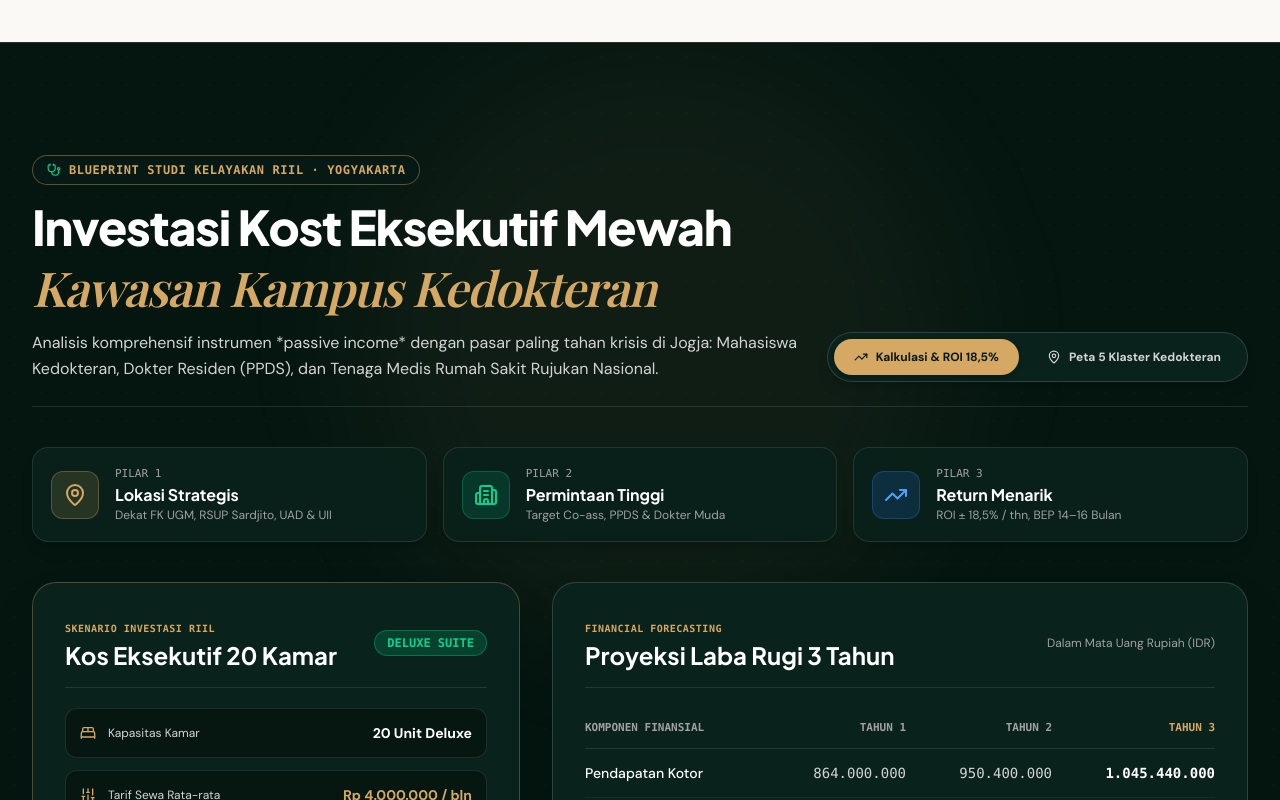
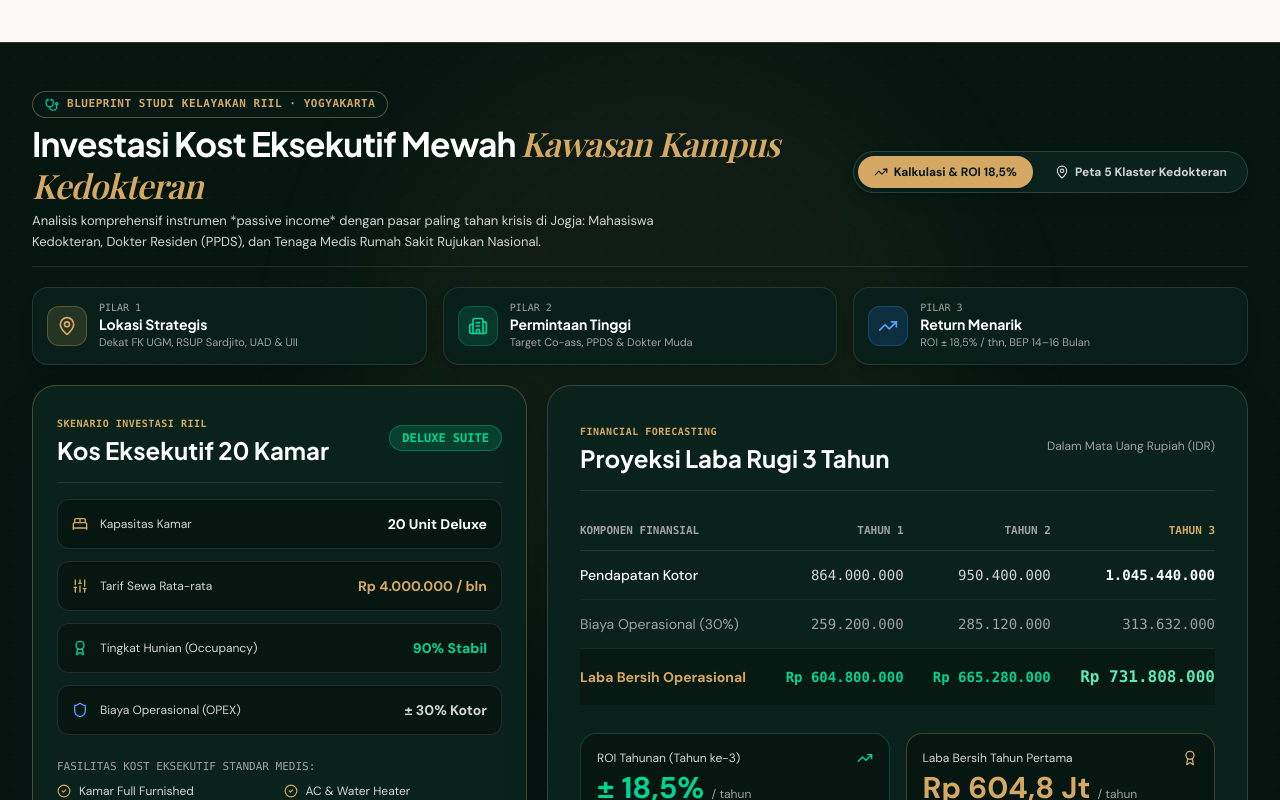
Before and after one commit to kanjengadipati/jogja-investor-club, a Next.js app: page / in a window 1280 px wide. Shown: the part 1660-2460 px from the top of the page. Built offline with nearby package versions, Linux system fonts and the light colour scheme.

Commit message:
style: optimize space utilization in MedicalCampusCaseStudy section

```diff
--- a/src/components/MedicalCampusCaseStudy.tsx
+++ b/src/components/MedicalCampusCaseStudy.tsx
@@ -118,27 +118,27 @@ export const MedicalCampusCaseStudy: React.FC<MedicalCampusCaseStudyProps> = ({
   };
 
   return (
-    <section id="studi-kasus-kedokteran" className="py-20 lg:py-28 bg-[#051611] text-white relative overflow-hidden border-t border-[#d5a864]/20">
+    <section id="studi-kasus-kedokteran" className="py-8 sm:py-10 lg:py-12 bg-[#051611] text-white relative overflow-hidden border-t border-[#d5a864]/20">
       {/* Background Ambience */}
       <div className="absolute top-0 right-1/4 w-[600px] h-[600px] bg-[#d5a864]/5 rounded-full blur-3xl pointer-events-none" />
       <div className="absolute bottom-0 left-10 w-[500px] h-[500px] bg-emerald-600/5 rounded-full blur-3xl pointer-events-none" />
       <div className="absolute inset-0 bg-[radial-gradient(#d5a864_1px,transparent_1px)] [background-size:28px_28px] opacity-[0.03] pointer-events-none" />
 
-      <div className="relative max-w-7xl mx-auto px-4 sm:px-6 lg:px-8 space-y-10">
+      <div className="relative max-w-[1400px] mx-auto px-4 sm:px-6 lg:px-8 space-y-4 lg:space-y-5">
 
         {/* Section Top Header & Banner */}
-        <div className="flex flex-col lg:flex-row lg:items-end justify-between gap-6 pb-6 border-b border-white/10">
-          <div className="space-y-3">
-            <div className="inline-flex items-center gap-2 text-xs font-mono font-bold uppercase tracking-wider text-[#d5a864] bg-[#071914] border border-[#d5a864]/40 px-3.5 py-1.5 rounded-full shadow-inner">
+        <div className="flex flex-col lg:flex-row lg:items-center justify-between gap-4 pb-3.5 border-b border-white/10">
+          <div className="space-y-1 flex-1">
+            <div className="inline-flex items-center gap-2 text-[11px] font-mono font-bold uppercase tracking-wider text-[#d5a864] bg-[#071914] border border-[#d5a864]/40 px-3 py-1 rounded-full shadow-inner">
               <Stethoscope className="w-3.5 h-3.5 text-emerald-400" />
               <span>BLUEPRINT STUDI KELAYAKAN RIIL · YOGYAKARTA</span>
             </div>
 
             <h2
-              className="text-3xl sm:text-4xl lg:text-5xl font-extrabold text-white tracking-tight leading-tight"
+              className="text-xl sm:text-2xl lg:text-[1.85rem] xl:text-[2.1rem] font-bold text-white tracking-tight leading-tight"
               style={{ fontFamily: 'var(--font-plus-jakarta), system-ui' }}
             >
-              Investasi Kost Eksekutif Mewah <br className="hidden sm:inline" />
+              Investasi Kost Eksekutif Mewah{' '}
               <span
                 className="font-normal italic text-[#d5a864]"
                 style={{ fontFamily: 'var(--font-playfair), Georgia, serif' }}
@@ -147,19 +147,19 @@ export const MedicalCampusCaseStudy: React.FC<MedicalCampusCaseStudyProps> = ({
               </span>
             </h2>
 
-            <p className="text-sm sm:text-base text-neutral-300 max-w-3xl leading-relaxed font-light">
+            <p className="text-xs sm:text-[13px] text-neutral-300 max-w-2xl leading-relaxed font-light">
               Analisis komprehensif instrumen *passive income* dengan pasar paling tahan krisis di Jogja:
               Mahasiswa Kedokteran, Dokter Residen (PPDS), dan Tenaga Medis Rumah Sakit Rujukan Nasional.
             </p>
           </div>
 
           {/* Tab Switcher: Finansial vs Peta Klaster */}
-          <div className="flex items-center gap-2 bg-[#09221b] p-1.5 rounded-full border border-white/15 shrink-0 self-start lg:self-auto shadow-lg">
+          <div className="flex items-center gap-1.5 bg-[#09221b] p-1 rounded-full border border-white/15 shrink-0 shadow-lg">
             <button
               onClick={() => setActiveTab('financial')}
-              className={`px-5 py-2.5 rounded-full text-xs font-bold transition-all flex items-center gap-2 cursor-pointer ${
+              className={`px-4 py-2 rounded-full text-xs font-bold transition-all flex items-center gap-1.5 cursor-pointer ${
                 activeTab === 'financial'
-                  ? 'bg-[#d5a864] text-[#071914] shadow-md'
+                  ? 'bg-[#d5a864] text-[#071914] shadow-md font-extrabold'
                   : 'text-neutral-300 hover:text-white'
               }`}
             >
@@ -169,9 +169,9 @@ export const MedicalCampusCaseStudy: React.FC<MedicalCampusCaseStudyProps> = ({
 
             <button
               onClick={() => setActiveTab('spatial')}
-              className={`px-5 py-2.5 rounded-full text-xs font-bold transition-all flex items-center gap-2 cursor-pointer ${
+              className={`px-4 py-2 rounded-full text-xs font-bold transition-all flex items-center gap-1.5 cursor-pointer ${
                 activeTab === 'spatial'
-                  ? 'bg-[#d5a864] text-[#071914] shadow-md'
+                  ? 'bg-[#d5a864] text-[#071914] shadow-md font-extrabold'
                   : 'text-neutral-300 hover:text-white'
               }`}
             >
@@ -182,51 +182,51 @@ export const MedicalCampusCaseStudy: React.FC<MedicalCampusCaseStudyProps> = ({
         </div>
 
         {/* 3 Key Selling Metrics Pills */}
-        <div className="grid grid-cols-1 sm:grid-cols-3 gap-4">
-          <div className="bg-[#09221b]/90 border border-white/10 rounded-2xl p-4.5 flex items-center gap-4 shadow-lg">
-            <div className="w-12 h-12 rounded-xl bg-[#d5a864]/15 border border-[#d5a864]/30 flex items-center justify-center text-[#d5a864] shrink-0">
-              <MapPin className="w-6 h-6" />
+        <div className="grid grid-cols-1 sm:grid-cols-3 gap-3 sm:gap-4">
+          <div className="bg-[#09221b]/90 border border-white/10 rounded-2xl p-3 sm:p-3.5 flex items-center gap-3 shadow-lg">
+            <div className="w-10 h-10 rounded-xl bg-[#d5a864]/15 border border-[#d5a864]/30 flex items-center justify-center text-[#d5a864] shrink-0">
+              <MapPin className="w-5 h-5" />
             </div>
             <div>
-              <span className="text-[11px] font-mono uppercase text-neutral-400 block">Pilar 1</span>
-              <h4 className="text-base font-bold text-white">Lokasi Strategis</h4>
-              <p className="text-xs text-neutral-400">Dekat FK UGM, RSUP Sardjito, UAD &amp; UII</p>
+              <span className="text-[10px] font-mono uppercase text-neutral-400 block leading-tight">Pilar 1</span>
+              <h4 className="text-xs sm:text-sm font-bold text-white leading-snug">Lokasi Strategis</h4>
+              <p className="text-[11px] text-neutral-400 leading-tight mt-0.5">Dekat FK UGM, RSUP Sardjito, UAD &amp; UII</p>
             </div>
           </div>
 
-          <div className="bg-[#09221b]/90 border border-white/10 rounded-2xl p-4.5 flex items-center gap-4 shadow-lg">
-            <div className="w-12 h-12 rounded-xl bg-emerald-500/15 border border-emerald-500/30 flex items-center justify-center text-emerald-400 shrink-0">
-              <Building2 className="w-6 h-6" />
+          <div className="bg-[#09221b]/90 border border-white/10 rounded-2xl p-3 sm:p-3.5 flex items-center gap-3 shadow-lg">
+            <div className="w-10 h-10 rounded-xl bg-emerald-500/15 border border-emerald-500/30 flex items-center justify-center text-emerald-400 shrink-0">
+              <Building2 className="w-5 h-5" />
             </div>
             <div>
-              <span className="text-[11px] font-mono uppercase text-neutral-400 block">Pilar 2</span>
-              <h4 className="text-base font-bold text-white">Permintaan Tinggi</h4>
-              <p className="text-xs text-neutral-400">Target Co-ass, PPDS &amp; Dokter Muda</p>
+              <span className="text-[10px] font-mono uppercase text-neutral-400 block leading-tight">Pilar 2</span>
+              <h4 className="text-xs sm:text-sm font-bold text-white leading-snug">Permintaan Tinggi</h4>
+              <p className="text-[11px] text-neutral-400 leading-tight mt-0.5">Target Co-ass, PPDS &amp; Dokter Muda</p>
             </div>
           </div>
 
-          <div className="bg-[#09221b]/90 border border-white/10 rounded-2xl p-4.5 flex items-center gap-4 shadow-lg">
-            <div className="w-12 h-12 rounded-xl bg-blue-500/15 border border-blue-500/30 flex items-center justify-center text-blue-400 shrink-0">
-              <TrendingUp className="w-6 h-6" />
+          <div className="bg-[#09221b]/90 border border-white/10 rounded-2xl p-3 sm:p-3.5 flex items-center gap-3 shadow-lg">
+            <div className="w-10 h-10 rounded-xl bg-blue-500/15 border border-blue-500/30 flex items-center justify-center text-blue-400 shrink-0">
+              <TrendingUp className="w-5 h-5" />
             </div>
             <div>
-              <span className="text-[11px] font-mono uppercase text-neutral-400 block">Pilar 3</span>
-              <h4 className="text-base font-bold text-white">Return Menarik</h4>
-              <p className="text-xs text-neutral-400">ROI ± 18,5% / thn, BEP 14–16 Bulan</p>
+              <span className="text-[10px] font-mono uppercase text-neutral-400 block leading-tight">Pilar 3</span>
+              <h4 className="text-xs sm:text-sm font-bold text-white leading-snug">Return Menarik</h4>
+              <p className="text-[11px] text-neutral-400 leading-tight mt-0.5">ROI ± 18,5% / thn, BEP 14–16 Bulan</p>
             </div>
           </div>
         </div>
 
         {/* TAB CONTENT 1: FINANCIAL & PROJECTION */}
         {activeTab === 'financial' && (
-          <div className="space-y-8 animate-fadeIn">
+          <div className="space-y-5 animate-fadeIn">
 
             {/* Top Row: Rincian Investasi & Skenario 20 Kamar */}
-            <div className="grid grid-cols-1 lg:grid-cols-12 gap-8 items-stretch">
+            <div className="grid grid-cols-1 lg:grid-cols-12 gap-5 items-stretch">
 
               {/* Skenario Perhitungan 20 Kamar (lg:col-span-5) */}
-              <div className="lg:col-span-5 bg-[#09221b] border border-[#d5a864]/30 rounded-3xl p-6 sm:p-8 flex flex-col justify-between shadow-2xl">
-                <div className="space-y-5">
+              <div className="lg:col-span-5 bg-[#09221b] border border-[#d5a864]/30 rounded-3xl p-5 sm:p-6 flex flex-col justify-between shadow-2xl">
+                <div className="space-y-4">
                   <div className="flex items-center justify-between border-b border-white/10 pb-4">
                     <div>
                       <span className="text-[10px] font-mono text-[#d5a864] uppercase font-bold tracking-wider">
@@ -418,7 +418,7 @@ export const MedicalCampusCaseStudy: React.FC<MedicalCampusCaseStudyProps> = ({
             </div>
 
             {/* Bottom Row: 5 Alasan Menjanjikan & Timeline Roadmap */}
-            <div className="grid grid-cols-1 lg:grid-cols-12 gap-8 items-stretch">
+            <div className="grid grid-cols-1 lg:grid-cols-12 gap-5 items-stretch">
 
               {/* 5 Alasan Kenapa Menjanjikan (lg:col-span-5) */}
               <div className="lg:col-span-5 bg-[#09221b] border border-white/10 rounded-3xl p-6 sm:p-7 space-y-4">
```
